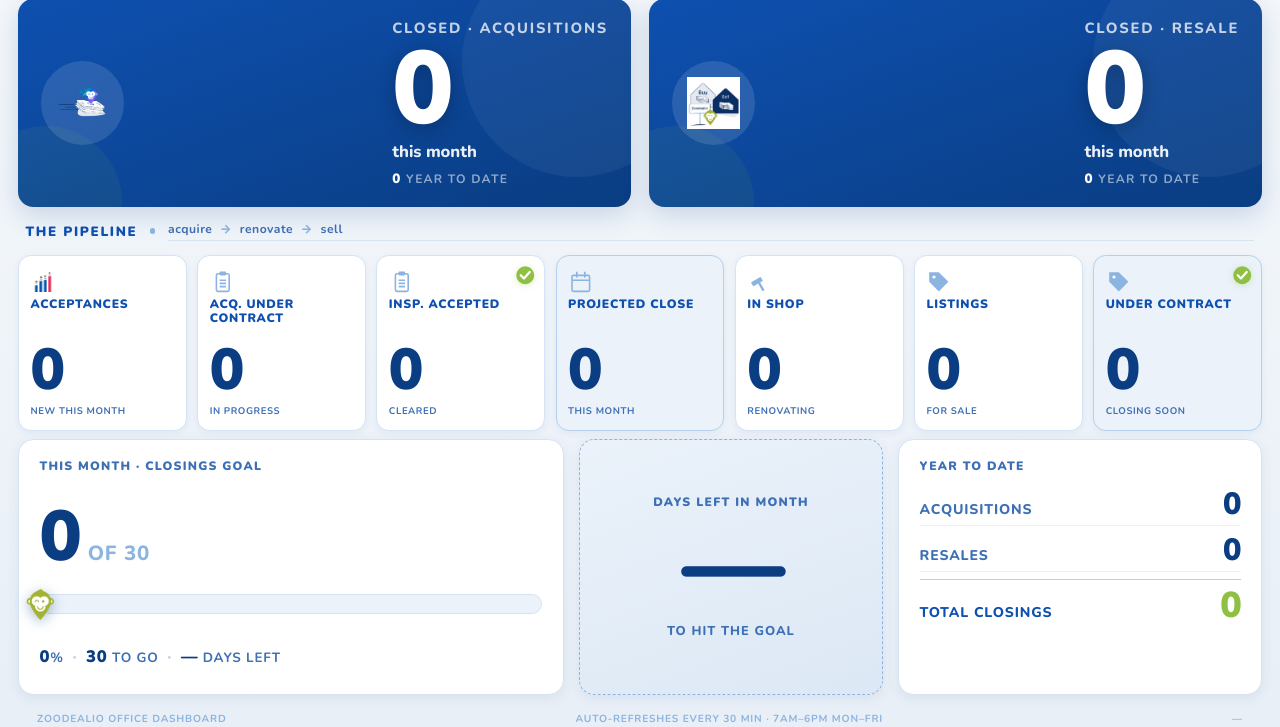
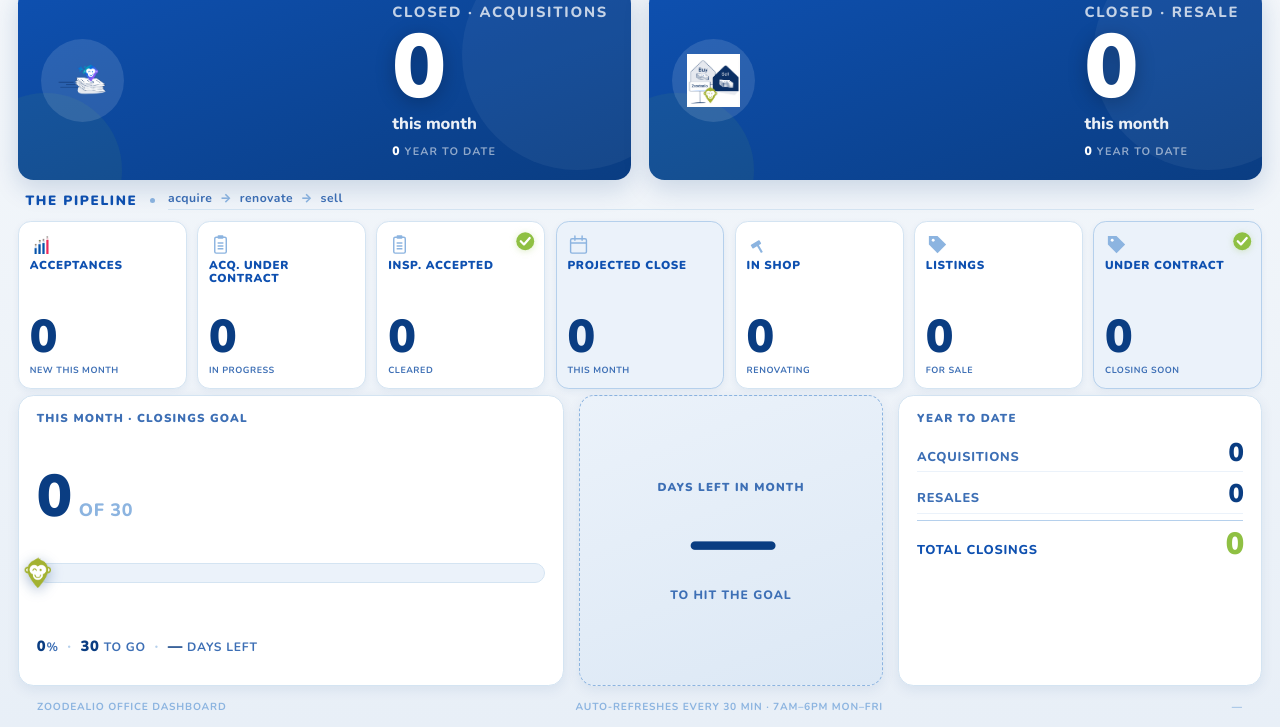
Before and after one commit to eliot-zoodealio/zoodealio-dashboard, a website: page public/index.html in a window 1280 px wide. Shown: the part 73-800 px from the top of the page. Drawn offline with nearby package versions, Linux system fonts and the light colour scheme; no server answers.

Commit message:
Add files via upload
css and style update

```diff
--- a/public/app.js
+++ b/public/app.js
@@ -332,11 +332,18 @@ function triggerCelebration(type, sourceEl) {
 
   const actor = document.createElement('div');
   actor.className = `zee-actor ${type}`;
-  // Try the celebration-zee.png asset first; fall back to inline SVG if missing.
-  // Same pattern used by the goal-bar marker (zee-head.png) and other slots.
-  actor.innerHTML =
-    '<img src="/assets/celebration-zee.png" alt="" ' +
-    'onerror="this.outerHTML=\'<svg viewBox=&quot;0 0 100 108&quot;><use href=&quot;#zee&quot;/></svg>\'">';
+  // Celebration-Zee.001.png is used ONLY for peek + swing animations.
+  // Drop animation uses the inline SVG full-body Zee (the asset doesn't fit
+  // a top-down drop motion). Same fallback pattern (onerror -> inline SVG)
+  // is used by the goal-bar marker and other branded slots.
+  const useAsset = type === 'peek' || type === 'swing';
+  if (useAsset) {
+    actor.innerHTML =
+      '<img src="/assets/Celebration-Zee.001.png" alt="" ' +
+      'onerror="this.outerHTML=\'<svg viewBox=&quot;0 0 100 108&quot;><use href=&quot;#zee&quot;/></svg>\'">';
+  } else {
+    actor.innerHTML = '<svg viewBox="0 0 100 108"><use href="#zee"/></svg>';
+  }
 
   if (type === 'peek') {
     // Bottom corner — left for acquisitions side, right for resale side
--- a/public/styles.css
+++ b/public/styles.css
@@ -42,9 +42,14 @@ html, body {
   width: 100vw;
   height: 100vh;
   display: grid;
-  grid-template-rows: 7vh 26vh 4vh 22vh 32vh 4vh;
-  padding: 1vh 1.4vw;
-  gap: 1vh;
+  /* Row budget: 6 + 24 + 3.5 + 21 + minmax(0, 1fr) + 3.5 = 58vh fixed
+     + 5 × 0.8vh gap + 2 × 0.8vh padding = 5.6vh of spacing
+     Total fixed: 63.6vh, leaving ~36vh for the bottom row to absorb. The
+     minmax(0, 1fr) lets the bottom row shrink if the viewport is short
+     instead of overflowing into the footer. */
+  grid-template-rows: 6vh 24vh 3.5vh 21vh minmax(0, 1fr) 3.5vh;
+  padding: 0.8vh 1.4vw;
+  gap: 0.8vh;
 }
 
 /* ============ TOP BAR ============ */
@@ -146,7 +151,9 @@ html, body {
   position: relative;
   background: linear-gradient(160deg, var(--blue-700) 0%, var(--blue-900) 100%);
   border-radius: 1.2vw;
-  padding: 1.1vw 1.8vw;
+  /* Asymmetric padding — extra room at the bottom so the YTD readout has
+     breathing space below the period subtitle. */
+  padding: 1vw 1.8vw 1.5vw 1.8vw;
   display: grid;
   grid-template-columns: 1fr auto;
   align-items: center;
@@ -202,7 +209,7 @@ html, body {
    when the browser window is short and the row height (26vh) is the
    constraint instead of the column width. */
 .hero-num {
-  font-size: min(8vw, 14vh);
+  font-size: min(7vw, 12.5vh);
   font-weight: 900;
   line-height: 0.95;
   letter-spacing: -0.05em;
@@ -222,18 +229,18 @@ html, body {
 }
 
 .hero-ytd {
-  font-size: 0.95vw;
+  font-size: min(0.85vw, 1.8vh);
   font-weight: 700;
   color: rgba(255, 255, 255, 0.55);
   text-transform: uppercase;
   letter-spacing: 0.1em;
-  margin-top: 0.4vh;
+  margin-top: 0.6vh;
 }
 
 .hero-ytd span {
   font-weight: 900;
   color: var(--white);
-  font-size: 1.05vw;
+  font-size: min(0.95vw, 2vh);
 }
 
 .hero-icon {
@@ -315,12 +322,14 @@ html, body {
   background: var(--white);
   border: 0.1vw solid var(--blue-100);
   border-radius: 1vw;
-  padding: 1vw 0.9vw;
+  padding: 0.9vw 0.85vw;
   display: flex;
   flex-direction: column;
   align-items: flex-start;
-  gap: 0.4vh;
+  gap: 0.3vh;
   min-width: 0;
+  min-height: 0;
+  overflow: hidden;
   box-shadow: var(--shadow-sm);
 }
 
@@ -330,8 +339,8 @@ html, body {
 }
 
 .strip-icon {
-  width: 2vw;
-  height: 2vw;
+  width: min(1.8vw, 3.6vh);
+  height: min(1.8vw, 3.6vh);
   color: var(--blue-300);
   flex-shrink: 0;
 }
@@ -343,7 +352,7 @@ html, body {
 }
 
 .strip-label {
-  font-size: 0.95vw;
+  font-size: min(0.9vw, 1.9vh);
   font-weight: 900;
   text-transform: uppercase;
   letter-spacing: 0.06em;
@@ -352,7 +361,7 @@ html, body {
 }
 
 .strip-num {
-  font-size: 4.5vw;
+  font-size: min(3.6vw, 7.5vh);
   font-weight: 900;
   color: var(--blue-900);
   line-height: 1;
@@ -363,7 +372,7 @@ html, body {
 }
 
 .strip-sublabel {
-  font-size: 0.75vw;
+  font-size: min(0.7vw, 1.5vh);
   font-weight: 700;
   color: var(--blue-500);
   text-transform: uppercase;
@@ -395,20 +404,21 @@ html, body {
   background: var(--white);
   border: 0.1vw solid var(--blue-100);
   border-radius: 1.2vw;
-  padding: 1.4vw 1.6vw;
+  padding: 1.1vw 1.4vw;
   display: flex;
   flex-direction: column;
   min-height: 0;
+  overflow: hidden;
   box-shadow: var(--shadow);
 }
 
 .card-eyebrow {
-  font-size: 0.95vw;
+  font-size: min(0.9vw, 1.9vh);
   font-weight: 900;
   text-transform: uppercase;
   letter-spacing: 0.1em;
   color: var(--blue-500);
-  margin-bottom: 0.8vh;
+  margin-bottom: 0.6vh;
 }
 
 /* ---- Goal card ---- */
@@ -426,7 +436,7 @@ html, body {
 }
 
 .goal-num {
-  font-size: 5.5vw;
+  font-size: min(4.6vw, 9.5vh);
   font-weight: 900;
   color: var(--blue-900);
   line-height: 0.95;
@@ -436,7 +446,7 @@ html, body {
 }
 
 .goal-of {
-  font-size: 1.6vw;
+  font-size: min(1.4vw, 2.8vh);
   font-weight: 800;
   color: var(--blue-300);
   text-transform: uppercase;
@@ -484,7 +494,7 @@ html, body {
   display: flex;
   align-items: center;
   gap: 0.7vw;
-  font-size: 1.05vw;
+  font-size: min(0.95vw, 2vh);
   font-weight: 700;
   color: var(--blue-500);
   text-transform: uppercase;
@@ -494,7 +504,7 @@ html, body {
 .goal-stats strong {
   color: var(--blue-900);
   font-weight: 900;
-  font-size: 1.3vw;
+  font-size: min(1.15vw, 2.4vh);
 }
 
 .goal-stats-divider {
@@ -517,7 +527,7 @@ html, body {
 }
 
 .countdown-num {
-  font-size: 8vw;
+  font-size: min(6.5vw, 14vh);
   font-weight: 900;
   color: var(--blue-900);
   line-height: 1;
@@ -525,7 +535,7 @@ html, body {
 }
 
 .countdown-meta {
-  font-size: 1vw;
+  font-size: min(0.95vw, 2vh);
   font-weight: 800;
   color: var(--blue-500);
   text-transform: uppercase;
@@ -548,7 +558,7 @@ html, body {
 .ytd-row:last-child { border-bottom: none; }
 
 .ytd-label {
-  font-size: 1.1vw;
+  font-size: min(1vw, 2.1vh);
   font-weight: 800;
   color: var(--blue-500);
   text-transform: uppercase;
@@ -556,7 +566,7 @@ html, body {
 }
 
 .ytd-value {
-  font-size: 2.4vw;
+  font-size: min(2vw, 4.4vh);
   font-weight: 900;
   color: var(--blue-900);
   line-height: 1;
@@ -574,7 +584,7 @@ html, body {
 }
 
 .ytd-total-row .ytd-value {
-  font-size: 2.8vw;
+  font-size: min(2.4vw, 5.2vh);
   color: var(--green);
 }
 
```
